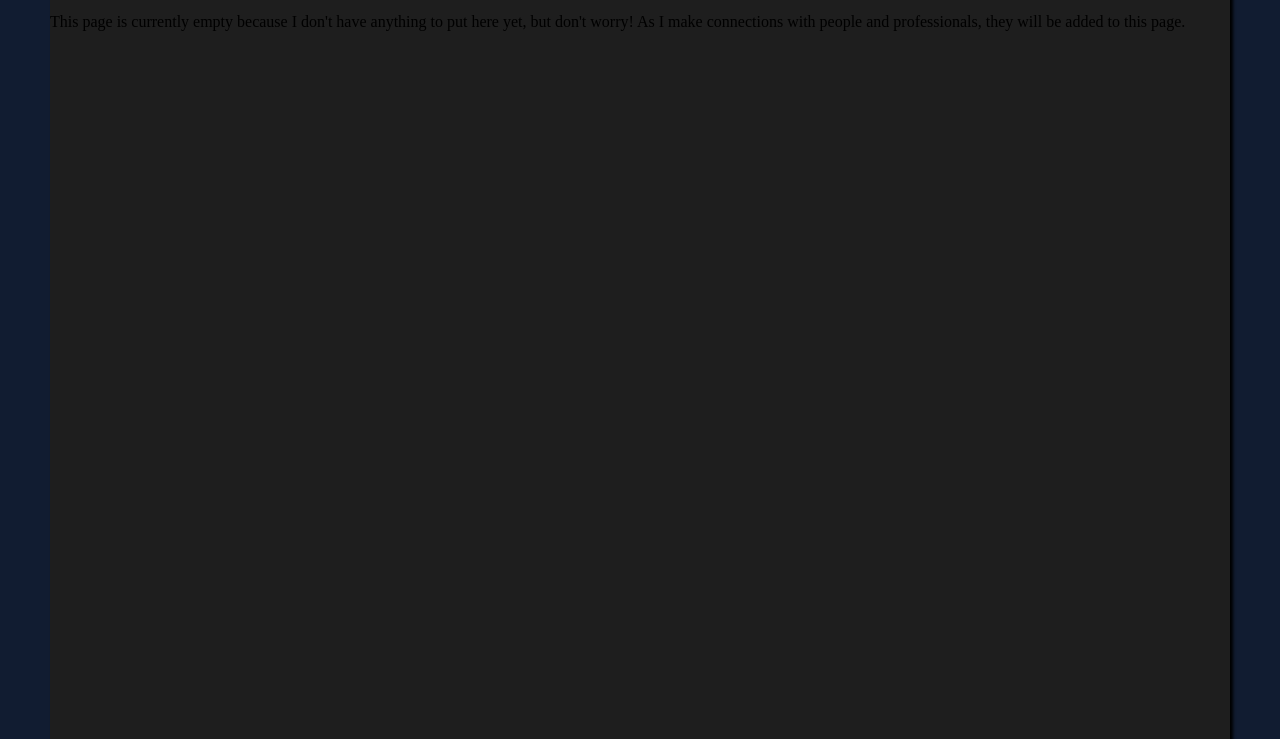
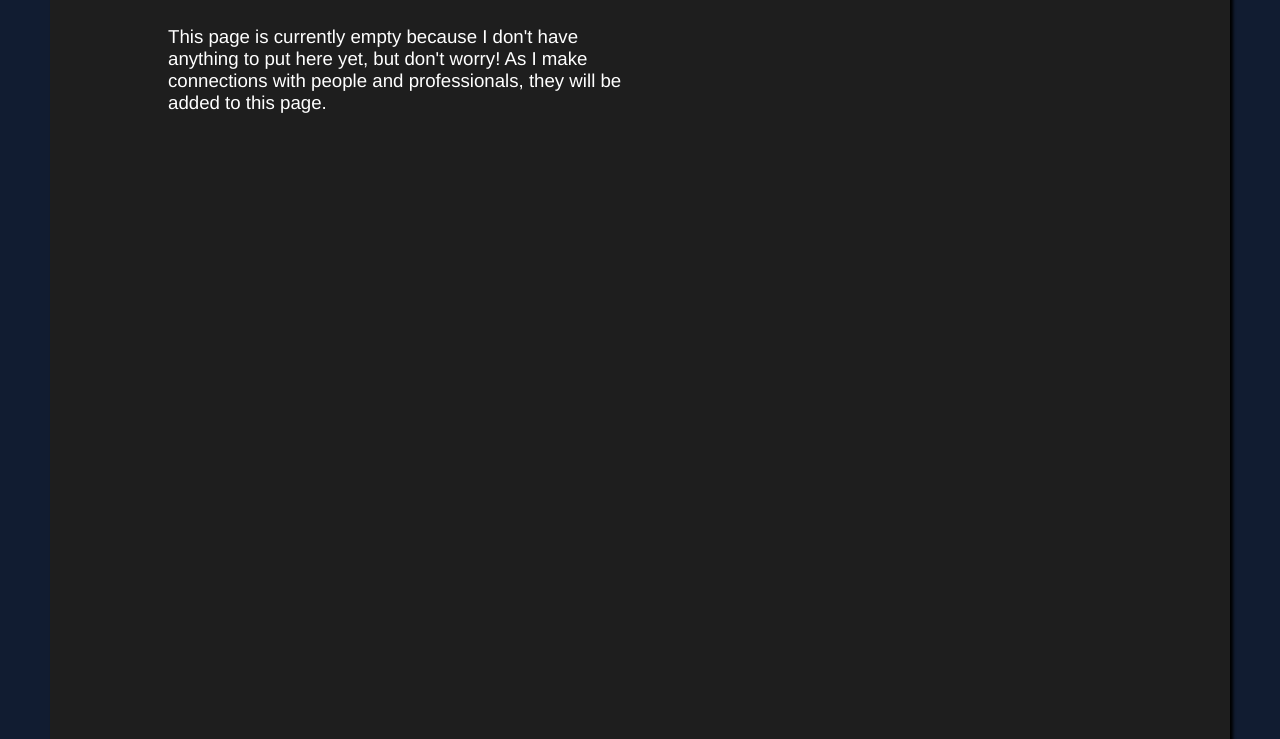
Before and after one commit to blwillesden/Portfolio-Website, a plain HTML site: page connections.html in a window 1280 px wide. Shown: the part 77-816 px from the top of the page. Drawn offline with Linux system fonts and the light colour scheme.

Commit message:
Update connections.html

```diff
--- a/connections.html
+++ b/connections.html
@@ -2,6 +2,17 @@
 <html>
   <head>
     <link href="style.css" rel="stylesheet" type="text/css" />
+    <style>
+      p {
+        color: #FFFFFF;
+        font-family: "Helvetica", sans-serif;
+        font-size: 14pt;
+        padding-left: 10%;
+        padding-right: 8px;
+        padding-top: 10px;
+        max-width: 40%
+      }
+    </style>
   </head>
   <body>
     <h1 id="title">Sorry!</h1>
```
